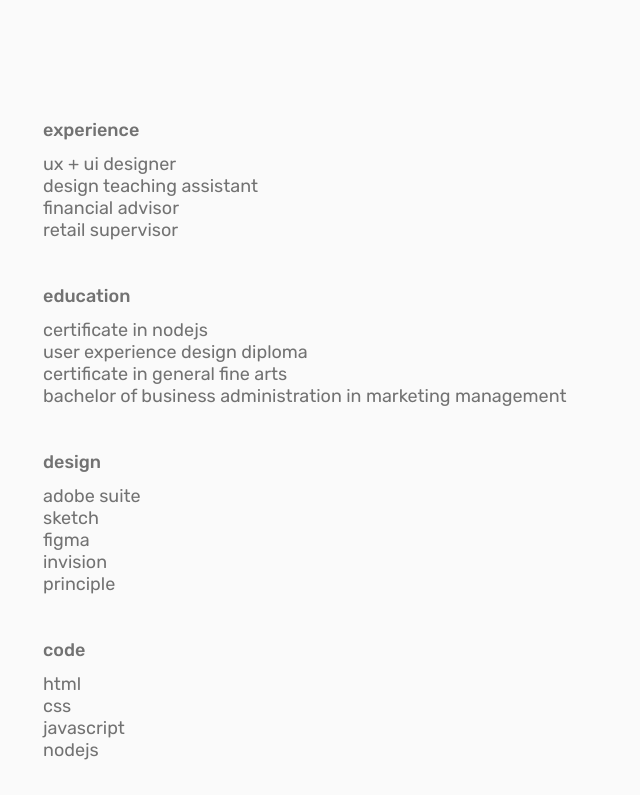
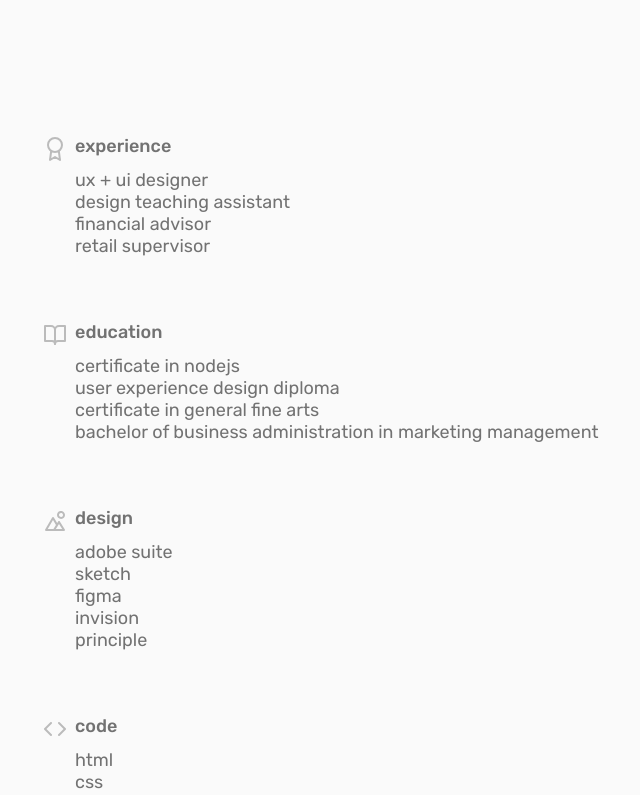
Before and after one commit to fyeung21/edison-web, a React (Create React App) app: page / in a window 1280 px wide. Shown: the part 800-1595 px from the top of the page, without its empty margins (97-737 px from the left). Built offline with nearby package versions, Linux system fonts and the light colour scheme.

Commit message:
feat: Add icons to skills section and adjust for margins

```diff
--- a/src/components/Icons/Edit.js
+++ b/src/components/Icons/Edit.js
@@ -5,8 +5,8 @@ const Edit = () => {
     return (
         <IconCont>
             <svg width="24" height="24" viewBox="0 0 24 24" fill="none" xmlns="http://www.w3.org/2000/svg">
-                <path d="M12 20H21" stroke="currentColor" stroke-width="2" stroke-linecap="round" stroke-linejoin="round" />
-                <path d="M16.5 3.50023C16.8978 3.1024 17.4374 2.87891 18 2.87891C18.2786 2.87891 18.5544 2.93378 18.8118 3.04038C19.0692 3.14699 19.303 3.30324 19.5 3.50023C19.697 3.69721 19.8532 3.93106 19.9598 4.18843C20.0665 4.4458 20.1213 4.72165 20.1213 5.00023C20.1213 5.2788 20.0665 5.55465 19.9598 5.81202C19.8532 6.06939 19.697 6.30324 19.5 6.50023L7 19.0002L3 20.0002L4 16.0002L16.5 3.50023Z" stroke="currentColor" stroke-width="2" stroke-linecap="round" stroke-linejoin="round" />
+                <path d="M12 20H21" stroke="currentColor" strokeWidth="2" strokeLinecap="round" strokeLinejoin="round" />
+                <path d="M16.5 3.50023C16.8978 3.1024 17.4374 2.87891 18 2.87891C18.2786 2.87891 18.5544 2.93378 18.8118 3.04038C19.0692 3.14699 19.303 3.30324 19.5 3.50023C19.697 3.69721 19.8532 3.93106 19.9598 4.18843C20.0665 4.4458 20.1213 4.72165 20.1213 5.00023C20.1213 5.2788 20.0665 5.55465 19.9598 5.81202C19.8532 6.06939 19.697 6.30324 19.5 6.50023L7 19.0002L3 20.0002L4 16.0002L16.5 3.50023Z" stroke="currentColor" strokeWidth="2" strokeLinecap="round" strokeLinejoin="round" />
             </svg>
         </IconCont>
     );
--- a/src/components/Icons/UserIcon.js
+++ b/src/components/Icons/UserIcon.js
@@ -5,8 +5,8 @@ const UserIcon = () => {
     return (
         <NavIconCont>
             <svg width="24" height="24" viewBox="0 0 24 24" fill="none" xmlns="http://www.w3.org/2000/svg">
-                <path d="M20 21V19C20 17.9391 19.5786 16.9217 18.8284 16.1716C18.0783 15.4214 17.0609 15 16 15H8C6.93913 15 5.92172 15.4214 5.17157 16.1716C4.42143 16.9217 4 17.9391 4 19V21" stroke="currentColor" stroke-width="2" stroke-linecap="round" stroke-linejoin="round" />
-                <path d="M12 11C14.2091 11 16 9.20914 16 7C16 4.79086 14.2091 3 12 3C9.79086 3 8 4.79086 8 7C8 9.20914 9.79086 11 12 11Z" stroke="currentColor" stroke-width="2" stroke-linecap="round" stroke-linejoin="round" />
+                <path d="M20 21V19C20 17.9391 19.5786 16.9217 18.8284 16.1716C18.0783 15.4214 17.0609 15 16 15H8C6.93913 15 5.92172 15.4214 5.17157 16.1716C4.42143 16.9217 4 17.9391 4 19V21" stroke="currentColor" strokeWidth="2" strokeLinecap="round" strokeLinejoin="round" />
+                <path d="M12 11C14.2091 11 16 9.20914 16 7C16 4.79086 14.2091 3 12 3C9.79086 3 8 4.79086 8 7C8 9.20914 9.79086 11 12 11Z" stroke="currentColor" strokeWidth="2" strokeLinecap="round" strokeLinejoin="round" />
             </svg>
         </NavIconCont>
     );
--- a/src/components/Icons/iconStyles.js
+++ b/src/components/Icons/iconStyles.js
@@ -1,10 +1,11 @@
 import styled from "styled-components";
 
 export const IconCont = styled.div`
-    color: #BBBBBB;
+    color: ${({ theme }) => theme.inactiveTxtColor};
 `
 export const NavIconCont = styled.div`
     color: ${({ theme }) => theme.inactiveTxtColor};
+
     :hover {
         color: ${({ theme }) => theme.mainTxtColor};
     }
--- a/src/components/Skills/Code.js
+++ b/src/components/Skills/Code.js
@@ -1,15 +1,23 @@
 import React from "react";
-import { SkillsSubCont, SkillHeading, SkillTxt } from "./skillsStyles";
+import { SkillsSubCont, Flex, IconCont, SkillHeading, Txt, TxtCont } from "./skillsStyles";
+import CodeBrace from "../Icons/CodeBrace";
 
 const Code = () => {
     return (
         <SkillsSubCont>
-            <SkillHeading>code</SkillHeading>
-            <SkillTxt>html</SkillTxt>
-            <SkillTxt>css</SkillTxt>
-            <SkillTxt>javascript</SkillTxt>
-            <SkillTxt>nodejs</SkillTxt>
-        </SkillsSubCont>
+            <Flex>
+                <IconCont>
+                    <CodeBrace />
+                </IconCont>
+                <TxtCont>
+                    <SkillHeading>code</SkillHeading>
+                    <Txt>html</Txt>
+                    <Txt>css</Txt>
+                    <Txt>javascript</Txt>
+                    <Txt>nodejs</Txt>
+                </TxtCont>
+            </Flex>
+        </SkillsSubCont >
     );
 }
 
--- a/src/components/Skills/Design.js
+++ b/src/components/Skills/Design.js
@@ -1,15 +1,23 @@
 import React from "react";
-import { SkillsSubCont, SkillHeading, SkillTxt } from "./skillsStyles";
+import { SkillsSubCont, Flex, IconCont, SkillHeading, Txt, TxtCont } from "./skillsStyles";
+import MountSun from "../Icons/MountSun";
 
 const Design = () => {
     return (
         <SkillsSubCont>
-            <SkillHeading>design</SkillHeading>
-            <SkillTxt>adobe suite</SkillTxt>
-            <SkillTxt>sketch</SkillTxt>
-            <SkillTxt>figma</SkillTxt>
-            <SkillTxt>invision</SkillTxt>
-            <SkillTxt>principle</SkillTxt>
+            <Flex>
+                <IconCont>
+                    <MountSun />
+                </IconCont>
+                <TxtCont>
+                    <SkillHeading>design</SkillHeading>
+                    <Txt>adobe suite</Txt>
+                    <Txt>sketch</Txt>
+                    <Txt>figma</Txt>
+                    <Txt>invision</Txt>
+                    <Txt>principle</Txt>
+                </TxtCont>
+            </Flex>
         </SkillsSubCont>
     );
 }
--- a/src/components/Skills/Education.js
+++ b/src/components/Skills/Education.js
@@ -1,14 +1,22 @@
 import React from "react";
-import { SkillsSubCont, SkillHeading, SkillTxt } from "./skillsStyles";
+import { SkillsSubCont, Flex, IconCont, SkillHeading, Txt, TxtCont } from "./skillsStyles";
+import BookOpen from "../Icons/BookOpen";
 
 const Education = () => {
     return (
         <SkillsSubCont>
-            <SkillHeading>education</SkillHeading>
-            <SkillTxt>certificate in nodejs</SkillTxt>
-            <SkillTxt>user experience design diploma</SkillTxt>
-            <SkillTxt>certificate in general fine arts</SkillTxt>
-            <SkillTxt>bachelor of business administration in marketing management</SkillTxt>
+            <Flex>
+                <IconCont>
+                    <BookOpen />
+                </IconCont>
+                <TxtCont>
+                    <SkillHeading>education</SkillHeading>
+                    <Txt>certificate in nodejs</Txt>
+                    <Txt>user experience design diploma</Txt>
+                    <Txt>certificate in general fine arts</Txt>
+                    <Txt>bachelor of business administration in marketing management</Txt>
+                </TxtCont>
+            </Flex>
         </SkillsSubCont>
     );
 }
--- a/src/components/Skills/Experience.js
+++ b/src/components/Skills/Experience.js
@@ -1,14 +1,22 @@
 import React from "react";
-import { SkillsSubCont, SkillHeading, SkillTxt } from "./skillsStyles";
+import { SkillsSubCont, Flex, IconCont, SkillHeading, Txt, TxtCont } from "./skillsStyles";
+import Award from "../Icons/Award";
 
 const Experience = () => {
     return (
         <SkillsSubCont>
-            <SkillHeading>experience</SkillHeading>
-            <SkillTxt>ux + ui designer</SkillTxt>
-            <SkillTxt>design teaching assistant</SkillTxt>
-            <SkillTxt>financial advisor</SkillTxt>
-            <SkillTxt>retail supervisor</SkillTxt>
+            <Flex>
+                <IconCont>
+                    <Award />
+                </IconCont>
+                <TxtCont>
+                    <SkillHeading>experience</SkillHeading>
+                    <Txt>ux + ui designer</Txt>
+                    <Txt>design teaching assistant</Txt>
+                    <Txt>financial advisor</Txt>
+                    <Txt>retail supervisor</Txt>
+                </TxtCont>
+            </Flex>
         </SkillsSubCont>
     );
 }
--- a/src/components/Skills/skillsStyles.js
+++ b/src/components/Skills/skillsStyles.js
@@ -1,13 +1,22 @@
 import styled from "styled-components";
 import { theme } from "../Theme";
+
+////////////// Main Skills Container
 
 export const SkillsCont = styled.div`
     margin: 8rem auto;
 `
-////////////
+////////////// Styling for each Skills category
 
 export const SkillsSubCont = styled.div`
     margin: 3rem 0;
+`
+export const Flex = styled.div`
+    display: flex;
+    flex-direction: row;
+`
+export const IconCont = styled.div`
+    margin: 1rem 0.5rem 0 0;
 `
 export const SkillHeading = styled.p`
     font-family: ${theme.bodyFont};
@@ -16,7 +25,10 @@ export const SkillHeading = styled.p`
     color: ${({ theme }) => theme.mainTxtColor};
     margin: 1rem 0;
 `
-export const SkillTxt = styled.p`
+export const TxtCont = styled.div`
+    display: block;
+`
+export const Txt = styled.p`
     font-family: ${theme.bodyFont};
     font-size: ${theme.bodyFontSize};
     color: ${({ theme }) => theme.mainTxtColor};
--- a/src/components/Work/workStyles.js
+++ b/src/components/Work/workStyles.js
@@ -8,7 +8,7 @@ export const WorkCont = styled.div`
     margin: 0 0 2rem;
 
     @media (min-width: ${theme.skinnyWindowSize}) {
-        margin: 0 1rem 2rem;
+        margin: 0 0 2rem;
     }
     @media (min-width: ${theme.tabletSize}) {
         margin: 0 0 4rem;
--- a/src/components/globalStyles.js
+++ b/src/components/globalStyles.js
@@ -17,7 +17,7 @@ export const MainCont = styled.div`
     margin: 2.5rem auto;
 
     @media (min-width: ${theme.skinnyWindowSize}) {
-      width: 400px;
+      width: 365px;
     }
     @media (min-width: ${theme.tabletSize}) {
       width: 650px;
--- a/src/pages/photo.js
+++ b/src/pages/photo.js
@@ -1,5 +1,4 @@
 import React from "react";
-import { MainCont } from "../components/globalStyles";
 import { PhotoCont } from "../components/Photo/photoStyles";
 import Portrait from "../components/Photo/Portrait";
 import Landscape from "../components/Photo/Landscape";
```
